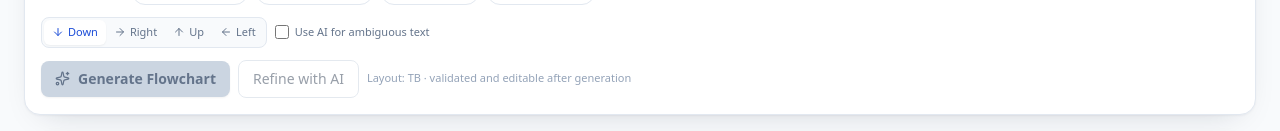
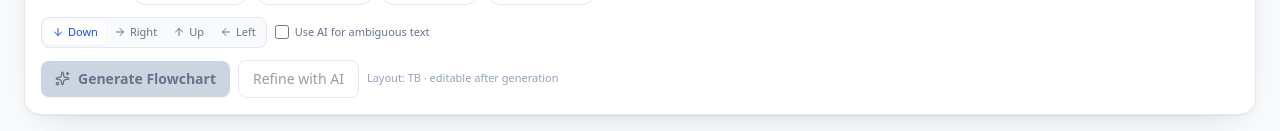
Before and after one commit to mithun-27/chatgpt-s_flowcharts_generator, a React (Vite) app: page / in a window 1280 px wide. Shown: the part 599-730 px from the top of the page. Built offline with nearby package versions, Linux system fonts and the light colour scheme; no server answers.

Commit message:
style: shorten layout hint text in paste tab

```diff
--- a/src/components/EditorShell.tsx
+++ b/src/components/EditorShell.tsx
@@ -345,8 +345,7 @@ function EditorShellInner({
           </div>
           <span className="hidden md:inline">
             Drag handles to connect · Double-click a node to rename · Delete removes selection
-          </span>
-        </div>
+          </span>        </div>
 
         {diagram.analysis && (
           <div className="border-t border-slate-200 bg-slate-50/80 px-3 py-2 text-[11px] text-slate-600 dark:border-slate-800 dark:bg-slate-950/40 dark:text-slate-300">
--- a/src/components/tabs/PasteTab.tsx
+++ b/src/components/tabs/PasteTab.tsx
@@ -431,7 +431,7 @@ export default function PasteTab({
         )}
 
         <span className="text-[11px] text-slate-400 dark:text-slate-500">
-          Layout: {direction} · validated and editable after generation
+          Layout: {direction} · editable after generation
         </span>
       </div>
 
```
